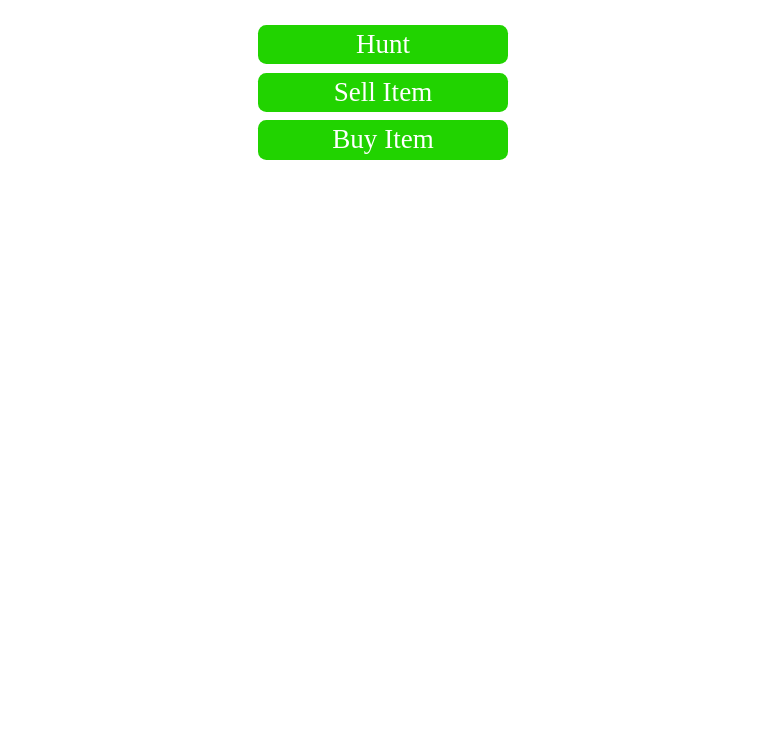
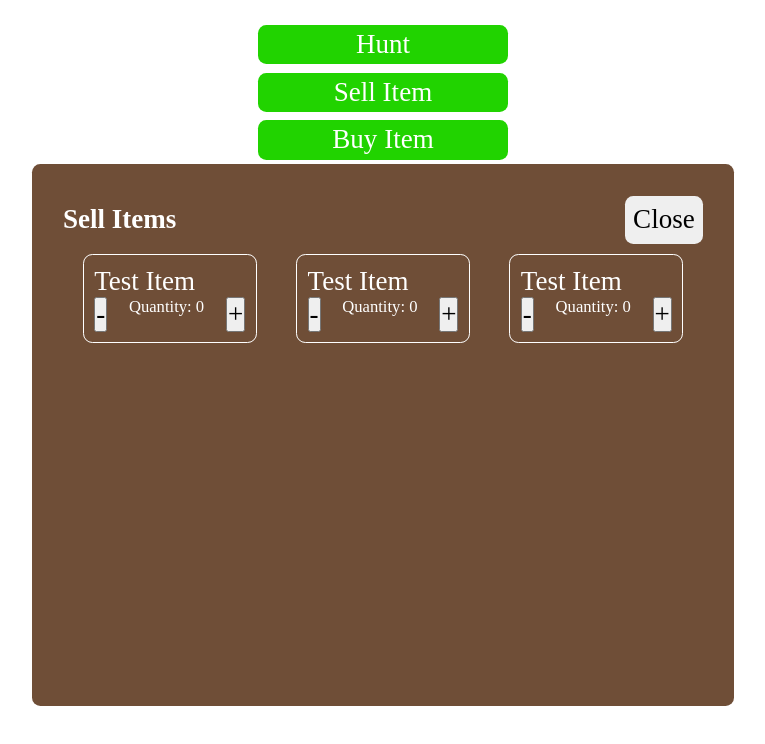
Before and after one commit to rien-isaac/autohunt-javascript-console, a plain HTML site: page page/index.html in a window 1280 px wide. Both pictures are taken after a click on the button "Sell Item". Shown: the whole page, without its empty margins (257-1022 px from the left). Drawn offline with Linux system fonts and the light colour scheme; a web font is replaced by a local one.

Commit message:
add sell click function

```diff
--- a/css/index.css
+++ b/css/index.css
@@ -11,6 +11,8 @@ body {
   width: 100vw;
 
   box-sizing: border-box;
+
+  color: #fff;
 }
 .player-action-container {
   width: 480px;
@@ -36,7 +38,7 @@ body {
   margin-bottom: 1rem;
 }
 
-#hunt-box {
+.box {
   width: 640px;
   height: 480px;
   margin: auto;
@@ -44,10 +46,11 @@ body {
   flex-direction: column;
   position: relative;
   border-radius: 0.4rem;
-  padding: 0.5rem;
+  padding: 1.5rem;
+  background-color: #6f4e37;
 }
 
-.hunt-box-title {
+.title-block {
   display: flex;
   flex-direction: row;
   height: 50px;
@@ -56,7 +59,7 @@ body {
   align-items: center;
 }
 
-.close-hunt-box-btn {
+.close-btn {
   border-radius: 0.4rem;
   padding: 0.4rem;
   border: none;
@@ -84,11 +87,33 @@ body {
   margin: 0 1rem;
 }
 
+.item-list-box {
+  display: flex;
+  flex-direction: row;
+}
+
 .item {
+  width: 34rem;
+  padding: 0.5rem;
+  margin: 0.5rem 1rem;
+  outline: 1px solid #fff;
+  border-radius: 0.4rem;
+}
+.item-info {
+  display: flex;
+  flex-direction: row;
+  justify-content: space-between;
+}
+
+.quantity {
+  font-size: 0.8rem;
+}
+
+/* .item {
   width: 15rem;
   margin: auto;
   display: inline-block;
-}
+} */
 
 .item-name {
   margin: 1rem 1rem;
@@ -96,5 +121,5 @@ body {
   outline: 1px solid #000;
   text-align: center;
 
-  border-radius: 0.8rem;
+  border-radius: 1rem;
 }
--- a/js/index.js
+++ b/js/index.js
@@ -23,9 +23,7 @@ HuntBtn.addEventListener("click", function () {
 let CloseHuntBoxBtn = document.getElementById("close-hunt-box-btn");
 
 CloseHuntBoxBtn.addEventListener("click", function () {
-  if (HuntBox.style.display === "flex") {
-    HuntBox.style.display = "none";
-  }
+  HuntBox.style.display = "none";
 });
 
 let EnemyList = [slime, wolf, goblin, lycan];
@@ -47,3 +45,26 @@ function ListEnemies() {
     document.getElementById("enemy-box").appendChild(clickableEnemy);
   });
 }
+
+// function ListItems() {
+//   player.inventory.forEach(function (item) {
+
+//   });
+// }
+
+let SellItemBtn = document.getElementById("sell-item-btn");
+
+let SellItemBox = document.getElementById("sell-item-box");
+let SellItemBoxCloseBtn = document.getElementById("sell-item-box-close-btn");
+
+SellItemBtn.addEventListener("click", function () {
+  if (SellItemBox.style.display === "none") {
+    SellItemBox.style.display = "flex";
+  } else {
+    SellItemBox.style.display = "flex";
+  }
+});
+
+SellItemBoxCloseBtn.addEventListener("click", function () {
+  SellItemBox.style.display = "none";
+});
--- a/page/index.html
+++ b/page/index.html
@@ -27,16 +27,51 @@
       <button class="player-action-btn" id="buy-item-btn">Buy Item</button>
     </div>
 
-    <div id="hunt-box" class="hunt-box">
-      <div class="hunt-box-title">
+    <div id="hunt-box" class="hunt-box box">
+      <div class="hunt-box-title title-block">
         <h3>Enemies</h3>
-        <button class="close-hunt-box-btn" id="close-hunt-box-btn">
+        <button class="close-hunt-box-btn close-btn" id="close-hunt-box-btn">
           Close
         </button>
       </div>
       <div class="enemy-list-box">
         <div id="enemy-box" class="enemy-box">
           <!-- insert clickable enemies here -->
+        </div>
+      </div>
+    </div>
+
+    <div id="sell-item-box" class="sell-item-box box">
+      <div class="sell-item-box-title title-block">
+        <h3>Sell Items</h3>
+        <button id="sell-item-box-close-btn" class="close-btn">Close</button>
+      </div>
+      <div class="item-list-box">
+        <div class="item">
+          <p>Test Item</p>
+          <div class="item-info">
+            <button class="operational-btn">-</button>
+            <p class="quantity">Quantity: 0</p>
+            <button class="operational-btn">+</button>
+          </div>
+        </div>
+
+        <div class="item">
+          <p>Test Item</p>
+          <div class="item-info">
+            <button class="operational-btn">-</button>
+            <p class="quantity">Quantity: 0</p>
+            <button class="operational-btn">+</button>
+          </div>
+        </div>
+
+        <div class="item">
+          <p>Test Item</p>
+          <div class="item-info">
+            <button class="operational-btn">-</button>
+            <p class="quantity">Quantity: 0</p>
+            <button class="operational-btn">+</button>
+          </div>
         </div>
       </div>
     </div>
```
